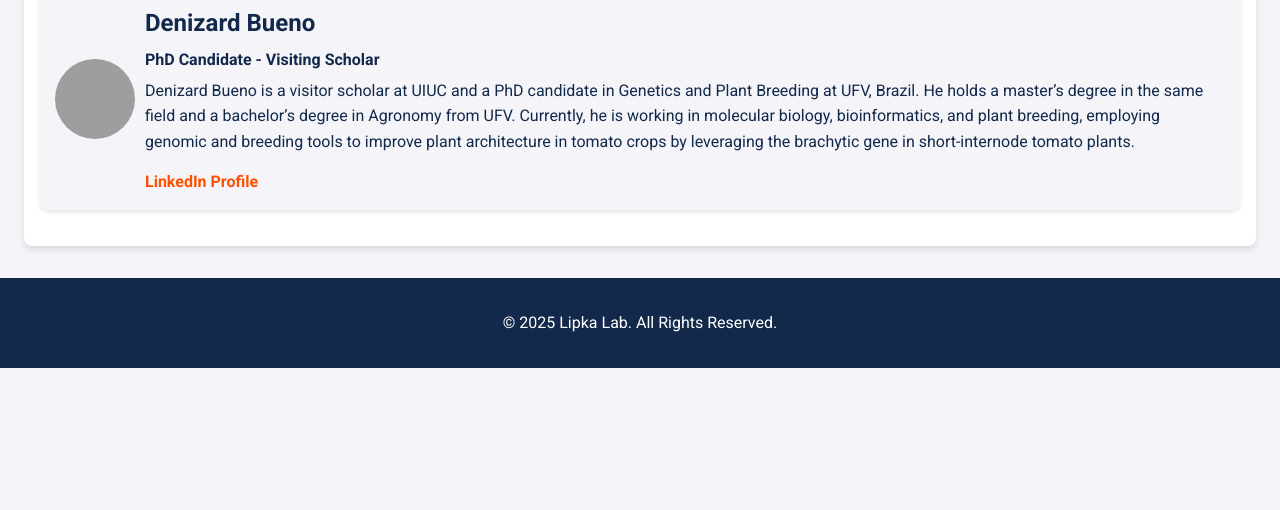
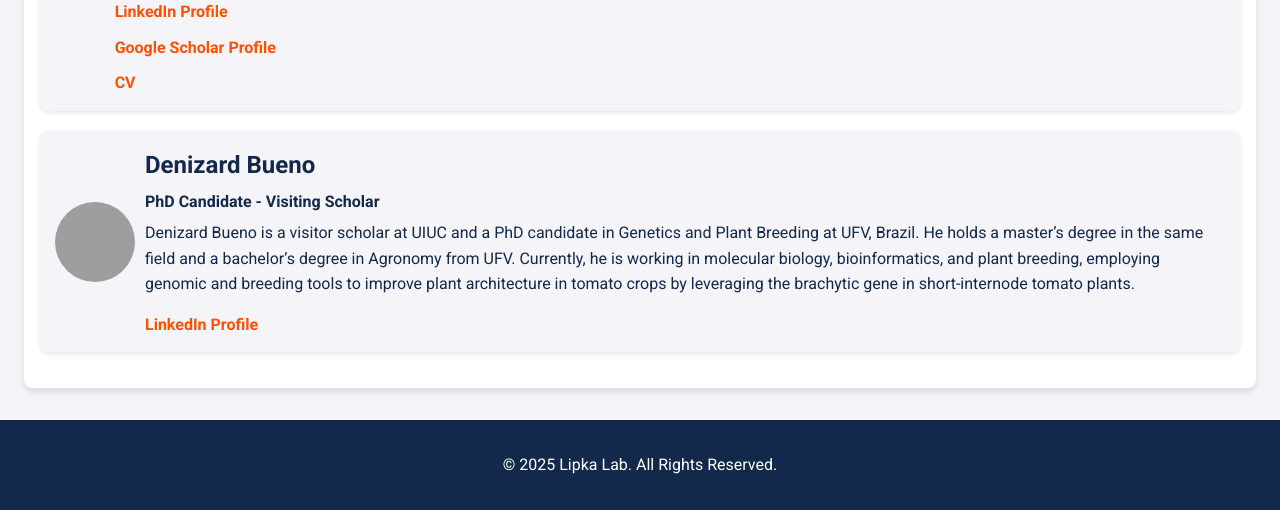
Before and after one commit to LIpkaLab/LipkaLab, a plain HTML site: page people.html in a window 1280 px wide. Shown: the part 1761-2271 px from the top of the page. Before the commit the page ends 2129 px from the top, so only its background shows below. Drawn offline with Linux system fonts and the light colour scheme; grey boxes are pictures that could not be loaded; files whose address does not match are found by name.

Commit message:
Add CV links for Boris Alladassi and Dr. Camila Godoy

```diff
--- a/people.html
+++ b/people.html
@@ -67,7 +67,9 @@
                     <a href="https://scholar.google.com/citations?user=a5PyVjwAAAAJ&hl=en" target="_blank">Google Scholar Profile</a>
                     <br>
                     <a href="https://www.linkedin.com/in/borisalladassi/" target="_blank">LinkedIn Profile</a>
+                    <br>
                     <a href="https://www.researchgate.net/profile/Boris-M-E-Alladassi">Research Gate Profile</a>
+                    <br>
                     <a href="https://drive.google.com/file/d/1nq_0slwFwOG9ocHQCayScdXWLUQt_r0v/view">CV</a>
                 </div>
             </div>
@@ -79,7 +81,10 @@
                     <p><strong>Postdoctoral Researcher</strong></p>
                     <p>Dr. Jenifer Camila Godoy holds a Master’s and Ph.D. in Genetics and Plant Breeding from the University of São Paulo and is currently a Postdoctoral Research Associate in the Lipka Lab. Her research focuses on developing innovative approaches to integrate gene co-expression networks into genomic selection models to improve the prediction accuracy of maize hybrid performance in non-evaluated environments. Outside of her research, she enjoys attending church, spending quiet moments at home with her husband, and staying connected with her family. She is also learning to play the organ, a skill she continues to develop with enthusiasm.</p>
                     <a href="https://www.linkedin.com/in/jenifer-camila-godoy-4bb76468/" target="_blank">LinkedIn Profile</a>
+                    <br>
                     <a href="https://scholar.google.com/citations?user=v6asjZ0AAAAJ&hl=en" target="_blank">Google Scholar Profile</a>
+                    <br>
+                    <a href=" https://lipkalab.slack.com/files/U018F8G06TT/F0AKX2UUJ3S/godoydossantos__jenifercamila_____baerpostdoc2026_-_cv.pdf" target="_blank">CV</a>
 
                 </div>
             </div>
```
